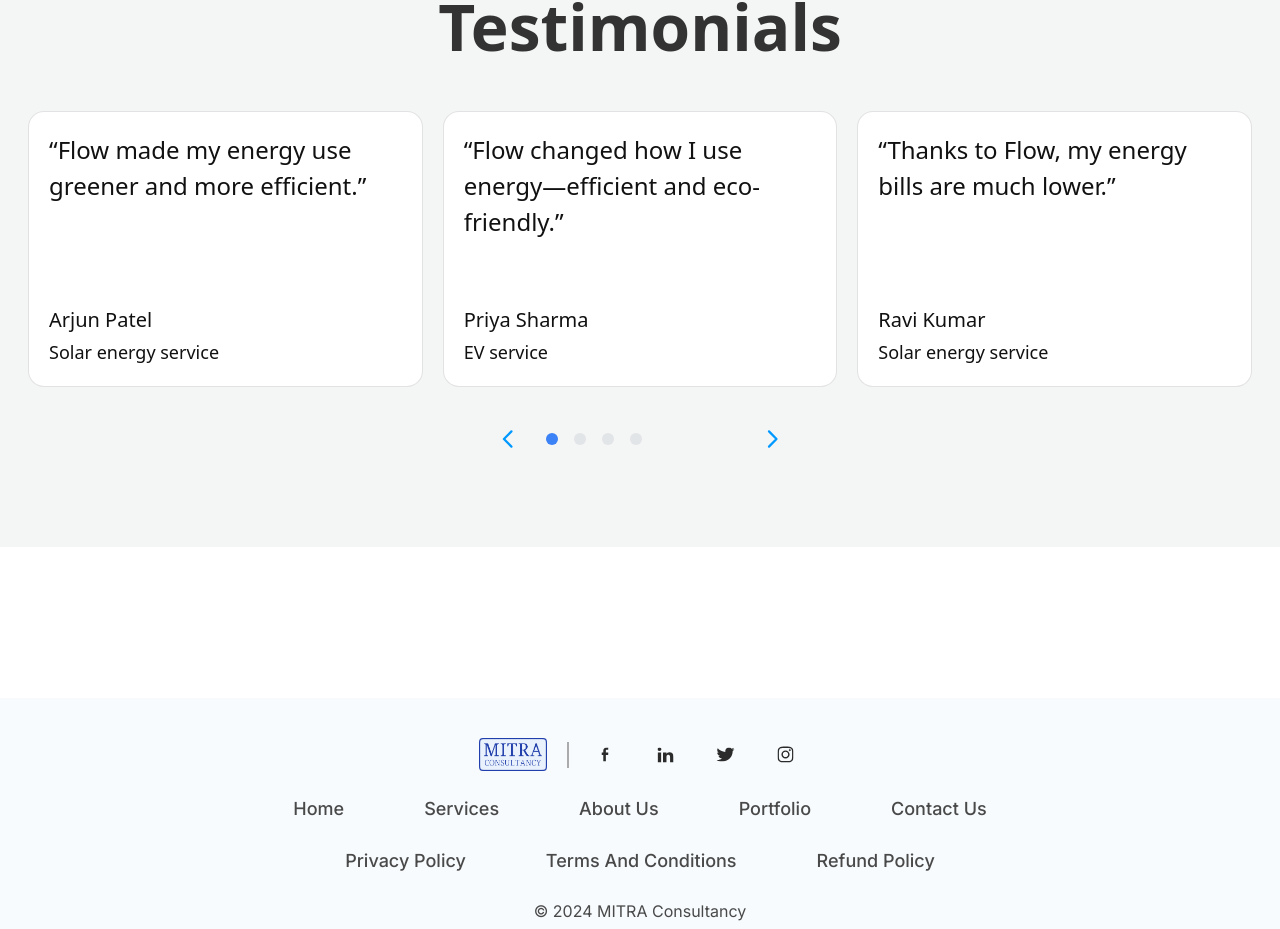
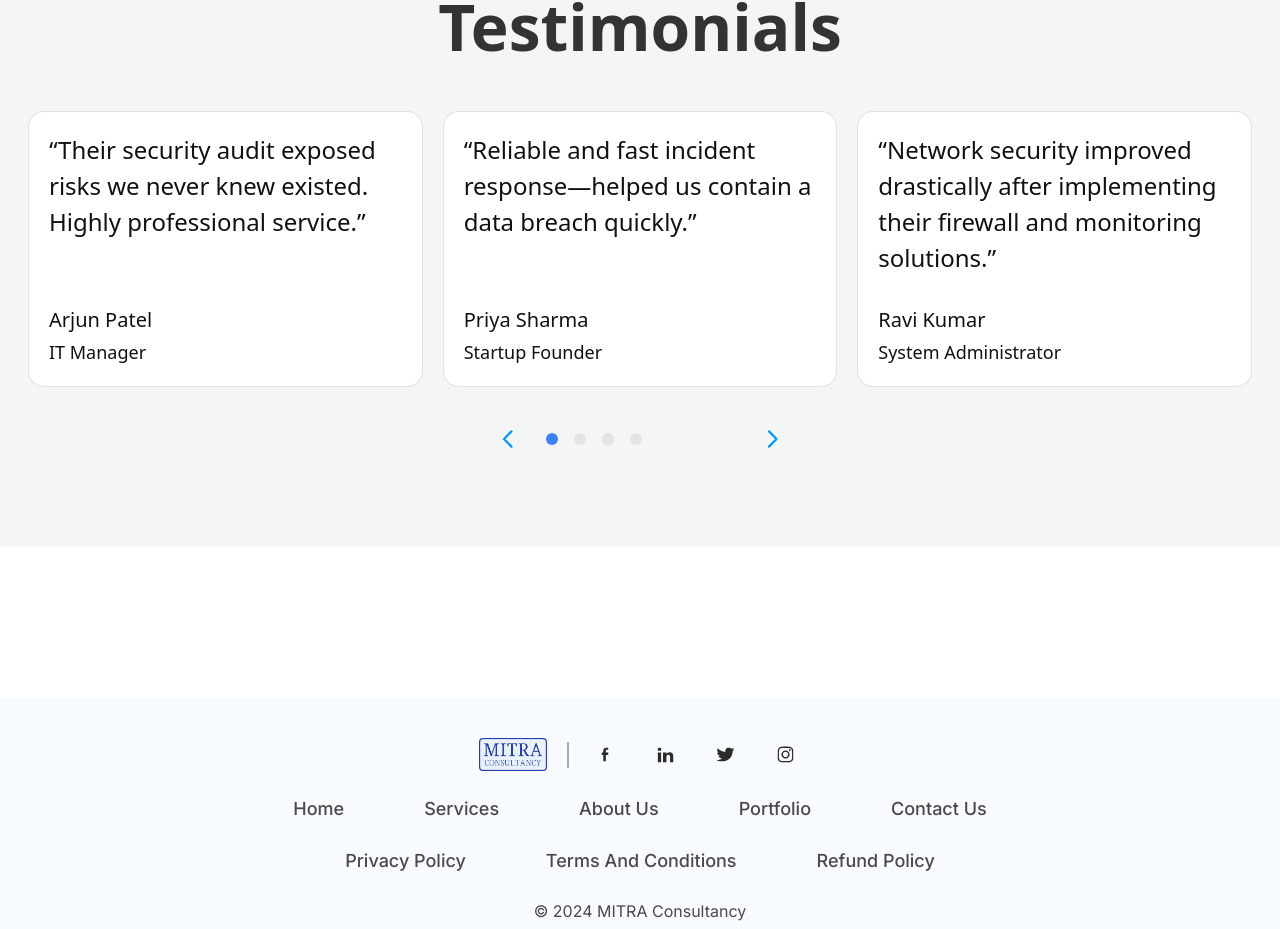
Before and after one commit to neon-lab-dev/MITR-Consultancy-Client, a Next.js app: page /compliance-services in a window 1280 px wide. Shown: the part 5033-5962 px from the top of the page. Built offline with nearby package versions, Linux system fonts and the light colour scheme.

Commit message:
Updated testimonial

```diff
--- a/src/Components/CybersecurityCompliance/CyberSecurityTestimonials/CyberSecurityTestimonials.tsx
+++ b/src/Components/CybersecurityCompliance/CyberSecurityTestimonials/CyberSecurityTestimonials.tsx
@@ -12,23 +12,27 @@ import { ICONS } from "@/assets";
 const testimonials = [
   {
     name: "Arjun Patel",
-    role: "Solar energy service",
-    message: "Flow made my energy use greener and more efficient.",
+    role: "IT Manager",
+    message:
+      "Their security audit exposed risks we never knew existed. Highly professional service.",
   },
   {
     name: "Priya Sharma",
-    role: "EV service",
-    message: "Flow changed how I use energy—efficient and eco-friendly.",
+    role: "Startup Founder",
+    message:
+      "Reliable and fast incident response—helped us contain a data breach quickly.",
   },
   {
     name: "Ravi Kumar",
-    role: "Solar energy service",
-    message: "Thanks to Flow, my energy bills are much lower.",
+    role: "System Administrator",
+    message:
+      "Network security improved drastically after implementing their firewall and monitoring solutions.",
   },
   {
     name: "Anjali Mehta",
-    role: "Home energy consultant",
-    message: "I suggest Flow for affordable, reliable green energy solutions.",
+    role: "Compliance Officer",
+    message:
+      "Their penetration testing helped us meet regulatory standards with clear, actionable reports.",
   },
 ];
 
```
